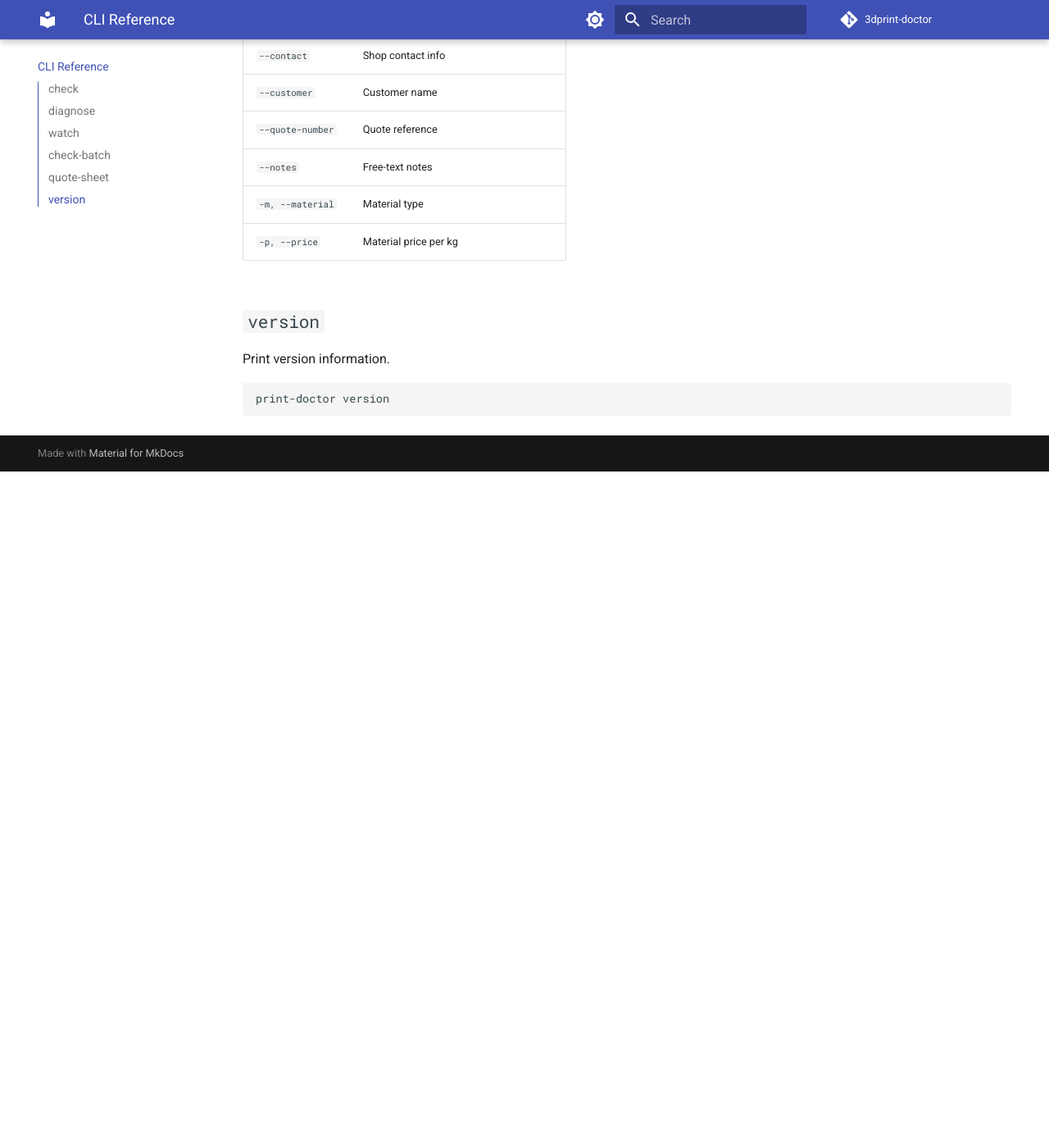
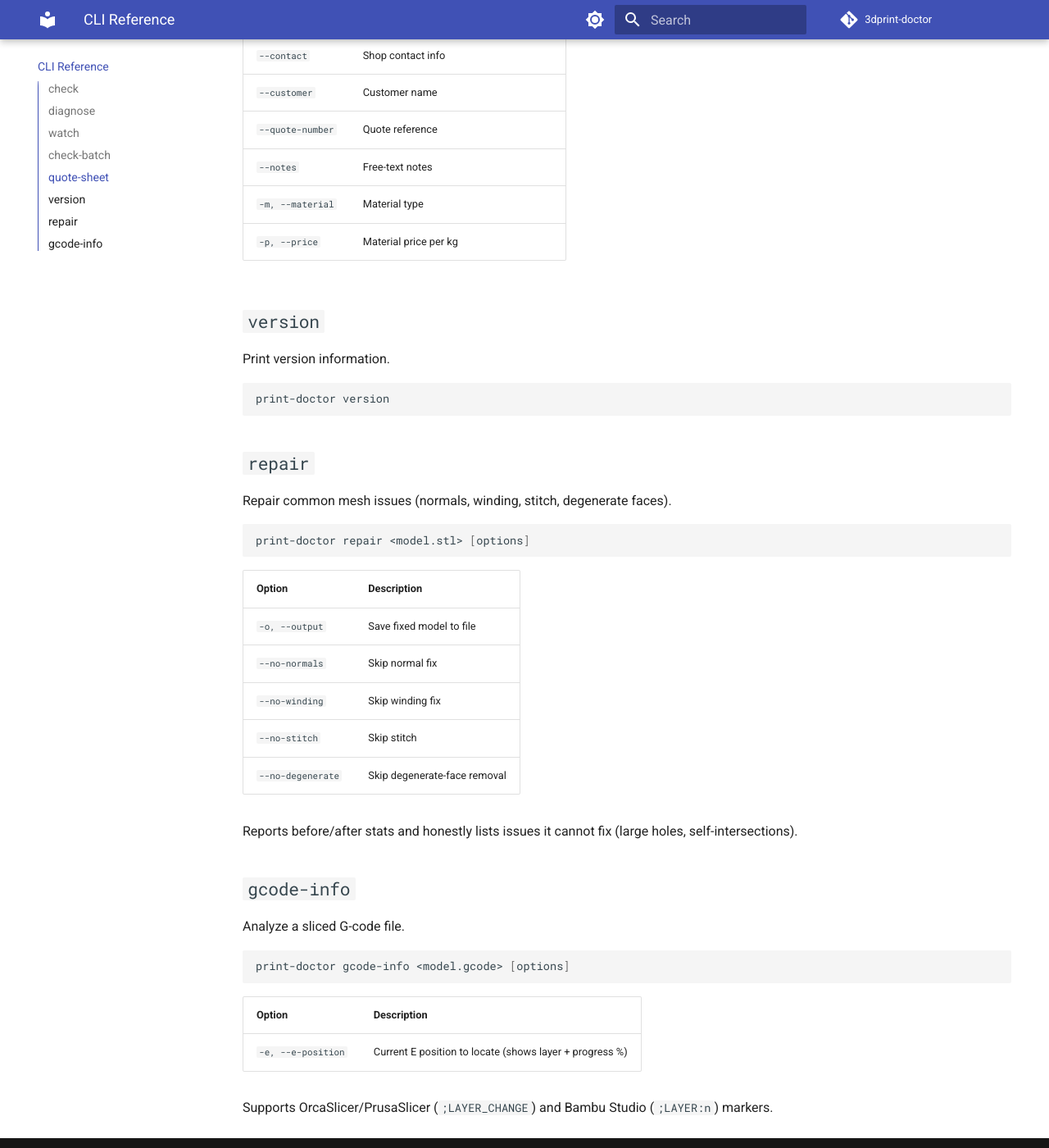
Before and after one commit to Zensoro/3dprint-doctor, an MkDocs documentation site: the page built from docs/cli.md, in a window 1280 px wide and 1400 px high, scrolled down 2707 px. Shown: the whole window at 82% size. Built offline with MkDocs 1.6.1 and Material for MkDocs 9.7.7, drawn with Linux system fonts in a browser that asks for light colours; comment, search, counter and statistics services are not loaded; before the commit the page ends 3282 px from its top, so only the background shows below that.

Commit message:
release: v0.8.0 - mesh repair, gcode-info, defect localization

````diff
--- a/docs/cli.md
+++ b/docs/cli.md
@@ -102,3 +102,37 @@ Print version information.
 ```bash
 print-doctor version
 ```
+
+## `repair`
+
+Repair common mesh issues (normals, winding, stitch, degenerate faces).
+
+```bash
+print-doctor repair <model.stl> [options]
+```
+
+| Option | Description |
+|---|---|
+| `-o, --output` | Save fixed model to file |
+| `--no-normals` | Skip normal fix |
+| `--no-winding` | Skip winding fix |
+| `--no-stitch` | Skip stitch |
+| `--no-degenerate` | Skip degenerate-face removal |
+
+Reports before/after stats and honestly lists issues it cannot fix (large
+holes, self-intersections).
+
+## `gcode-info`
+
+Analyze a sliced G-code file.
+
+```bash
+print-doctor gcode-info <model.gcode> [options]
+```
+
+| Option | Description |
+|---|---|
+| `-e, --e-position` | Current E position to locate (shows layer + progress %) |
+
+Supports OrcaSlicer/PrusaSlicer (`;LAYER_CHANGE`) and Bambu Studio
+(`;LAYER:n`) markers.
--- a/pyproject.toml
+++ b/pyproject.toml
@@ -1,6 +1,6 @@
 [tool.poetry]
 name = "print-doctor"
-version = "0.7.0"
+version = "0.8.0"
 description = "3D printing pre-flight check and cost estimation CLI - analyze STL/3MF models for printability issues and print cost"
 authors = ["Zensoro"]
 license = "MIT"
--- a/src/print_doctor/__init__.py
+++ b/src/print_doctor/__init__.py
@@ -6,7 +6,7 @@ Public API:
     diagnose(photos, hints) -> Diagnosis
 """
 
-__version__ = "0.7.0"
+__version__ = "0.8.0"
 
 from print_doctor.mesh import analyze_mesh as check
 from print_doctor.cost import calculate_cost as estimate_cost
````
Also changed, not shown: CHANGELOG.md (+11 -0 lines), README.md (+14 -0 lines), 1 other file.
